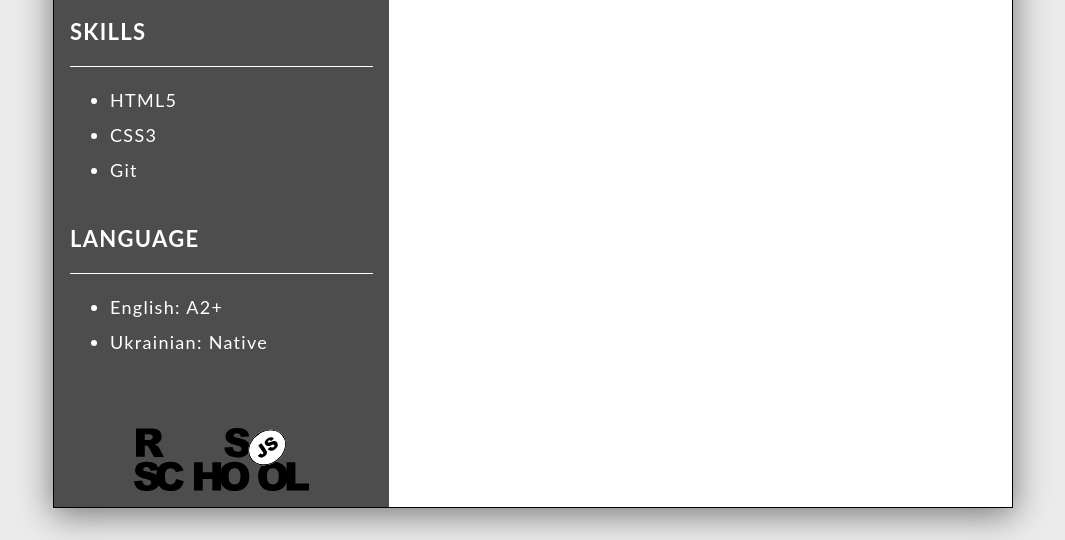
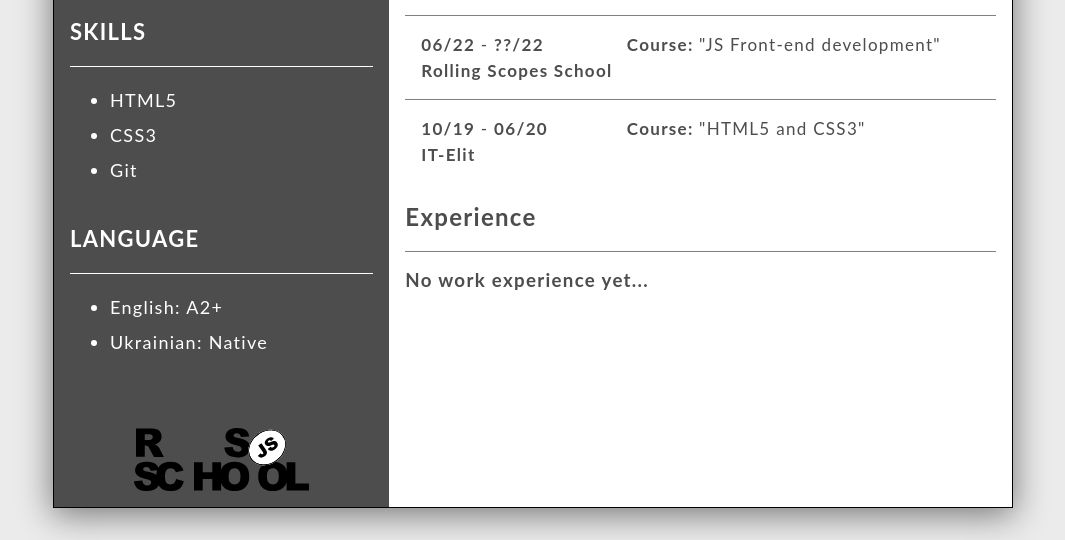
Before and after one commit to kov1k/rsschool-cv, a plain HTML site: page index.html in a window 1280 px wide. Shown: the part 533-1073 px from the top of the page, without its empty margins (107-1172 px from the left). Drawn offline with Linux system fonts and the light colour scheme; a web font is replaced by a local one.

Commit message:
feat: add education and experience

```diff
--- a/index.html
+++ b/index.html
@@ -67,11 +67,10 @@
         </section>
         <section class="about-me">
             <h1 class="h1">Kovalov Maksym</h1>
-            <h4 class="h4">Learning Front-end development</h4>
+            <h4 class="h4">Learning JS Front-end development</h4>
             <div class="underlined-grey"></div>
             <article class="info-about-me">
-                <h2 class="h1">About me</h2>
-                <div class="underlined-grey"></div>
+                <h2>About me</h2>
                 <h3 class="text-info-about-me">
                     <span id="text-height">
                         I am a seventeen year old 11th grade graduate with a passion for programming.
@@ -84,6 +83,47 @@
                     </div>
                 </h3>
                 </arcticle>
+                <article class="education">
+                    <h2>Education</h2>
+                    <div class="description">
+                        <div class="edu-description1">
+                            <div>
+                                <span class="strong">06/22</span> -
+                                <span class="strong">??/22</span>
+                            </div>
+                            <div>
+                                <span class="strong">Rolling Scopes School</span>
+                            </div>
+                        </div>
+                        <div class="edu-description2">
+                            <span class="strong">Course: </span>"JS Front-end development"
+                        </div>
+
+                    </div>
+                    <div class="description">
+                        <div class="edu-description1">
+                            <div>
+                                <span class="strong">10/19</span> -
+                                <span class="strong">06/20</span>
+                            </div>
+                            <div>
+                                <span class="strong">IT-Elit</span>
+                            </div>
+                        </div>
+                        <div class="edu-description2">
+                            <span class="strong">Course: </span>"HTML5 and CSS3"
+                        </div>
+
+                    </div>
+
+                </article>
+                <article class="experience">
+                <h2>Experience</h2>
+                <div class="experience-describe">
+                    <h3>No work experience yet...</h3>
+                </div>
+
+                </article>
                 <footer class="footer">
                     <nav class="footer-nav">
                         <ul class="footer-nav-list">
--- a/style.css
+++ b/style.css
@@ -135,4 +135,27 @@ h1{
     font-weight: 500;
     letter-spacing: 0.5px;
     line-height: 140%;
+    border-top: 1px solid gray;
+    padding: 16px;
 }
+.edu-description1{
+    width: 35%;
+}
+.edu-description2{
+    width: 60%;
+    padding-left: 10px;
+}
+.description{
+    padding: 16px;
+    display: flex;
+    font-size: 17px;
+    line-height: 1.5em;
+    border-top: solid grey 1px;
+}
+.strong{
+    font-weight: bold;
+    font-size: 17px;
+}
+.experience-describe{
+    border-top: solid grey 1px;
+}
```
